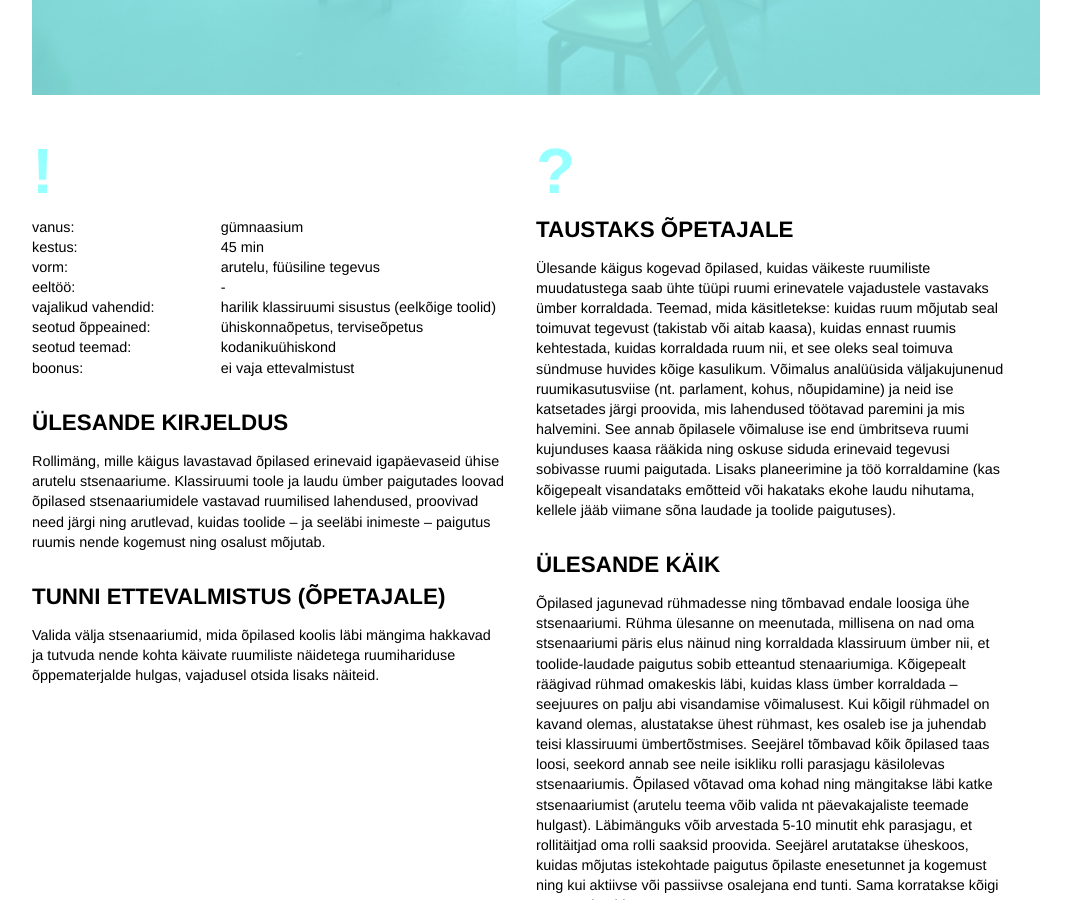
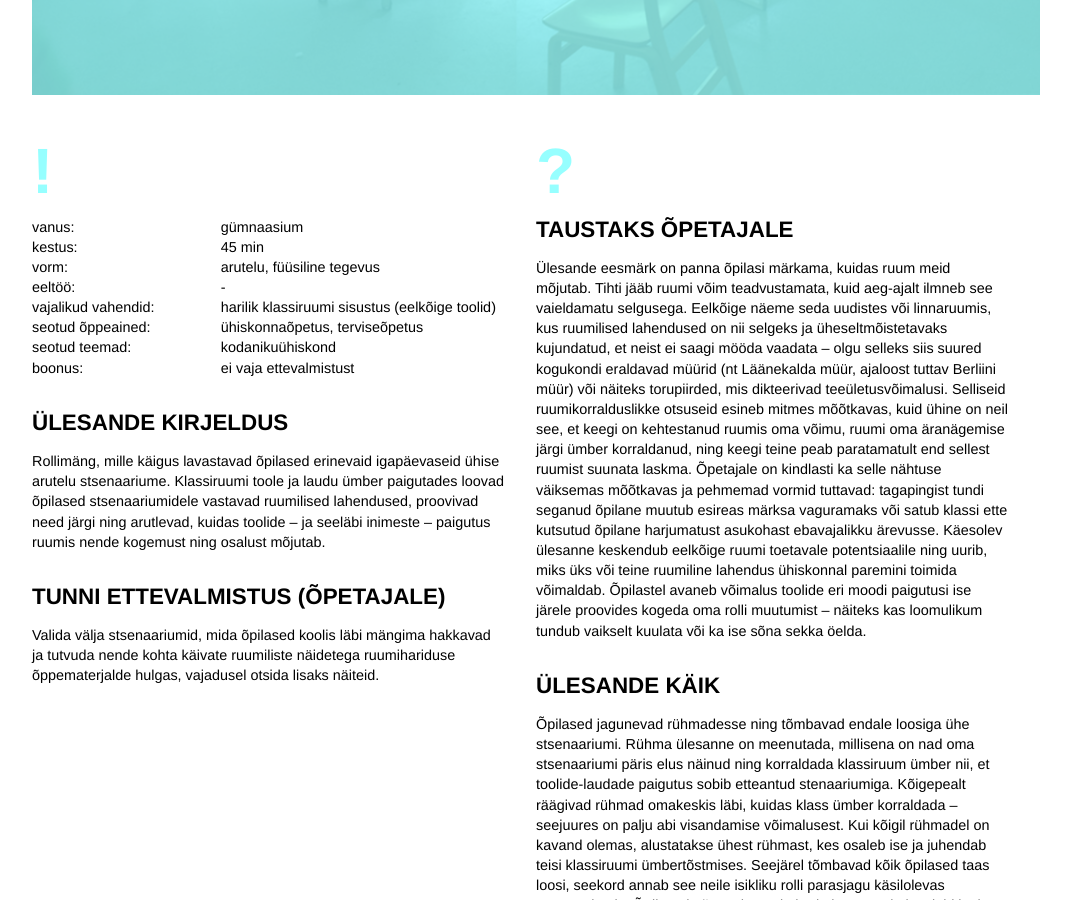
Before and after one commit to ruumiharidus/ruumiharidus.github.io, a Jekyll site: the page built from _posts/2015-12-04-istung.md, in a window 1280 px wide and 900 px high, scrolled down 699 px. Shown: the whole window, without its empty margins (104-1175 px from the left). Built offline with Jekyll 4.4.1, drawn with Linux system fonts in a browser that asks for light colours; nearby versions of some CDN libraries.

Commit message:
Updated 2015-12-04-istung.md

```diff
--- a/_posts/2015-12-04-istung.md
+++ b/_posts/2015-12-04-istung.md
@@ -32,7 +32,7 @@ Valida välja stsenaariumid, mida õpilased koolis läbi mängima hakkavad ja tu
 ### ?
 
 #### Taustaks õpetajale
-Ülesande käigus kogevad õpilased, kuidas väikeste ruumiliste muudatustega saab ühte tüüpi ruumi erinevatele vajadustele vastavaks ümber korraldada. Teemad, mida käsitletekse: kuidas ruum mõjutab seal toimuvat tegevust (takistab või aitab kaasa), kuidas ennast ruumis kehtestada, kuidas korraldada ruum nii, et see oleks seal toimuva sündmuse huvides kõige kasulikum. Võimalus analüüsida väljakujunenud ruumikasutusviise (nt. parlament, kohus, nõupidamine) ja neid ise katsetades järgi proovida, mis lahendused töötavad paremini ja mis halvemini. See annab õpilasele võimaluse ise end ümbritseva ruumi kujunduses kaasa rääkida ning oskuse siduda erinevaid tegevusi sobivasse ruumi paigutada. Lisaks planeerimine ja töö korraldamine (kas kõigepealt visandataks emõtteid või hakataks ekohe laudu nihutama, kellele jääb viimane sõna laudade ja toolide paigutuses).
+Ülesande eesmärk on panna õpilasi märkama, kuidas ruum meid mõjutab. Tihti jääb ruumi võim teadvustamata, kuid aeg-ajalt ilmneb see vaieldamatu selgusega. Eelkõige näeme seda uudistes või linnaruumis, kus ruumilised lahendused on nii selgeks ja üheseltmõistetavaks kujundatud, et neist ei saagi mööda vaadata – olgu selleks siis suured kogukondi eraldavad müürid (nt Läänekalda müür, ajaloost tuttav Berliini müür) või näiteks torupiirded, mis dikteerivad teeületusvõimalusi. Selliseid ruumikorralduslikke otsuseid esineb mitmes mõõtkavas, kuid ühine on neil see, et keegi on kehtestanud ruumis oma võimu, ruumi oma äranägemise järgi ümber korraldanud, ning keegi teine peab paratamatult end sellest ruumist suunata laskma. Õpetajale on kindlasti ka selle nähtuse väiksemas mõõtkavas ja pehmemad vormid tuttavad: tagapingist tundi seganud õpilane muutub esireas märksa vaguramaks või satub klassi ette kutsutud õpilane harjumatust asukohast ebavajalikku ärevusse. Käesolev ülesanne keskendub eelkõige ruumi toetavale potentsiaalile ning uurib, miks üks või teine ruumiline lahendus ühiskonnal paremini toimida võimaldab. Õpilastel avaneb võimalus toolide eri moodi paigutusi ise järele proovides kogeda oma rolli muutumist – näiteks kas loomulikum tundub vaikselt kuulata või ka ise sõna sekka öelda.
 
 #### Ülesande käik
 Õpilased jagunevad rühmadesse ning tõmbavad endale loosiga ühe stsenaariumi. Rühma ülesanne on meenutada, millisena on nad oma stsenaariumi päris elus näinud ning korraldada klassiruum ümber nii, et toolide-laudade paigutus sobib etteantud stenaariumiga. Kõigepealt räägivad rühmad omakeskis läbi, kuidas klass ümber korraldada – seejuures on palju abi visandamise võimalusest. Kui kõigil rühmadel on kavand olemas, alustatakse ühest rühmast, kes osaleb ise ja juhendab teisi klassiruumi ümbertõstmises. Seejärel tõmbavad kõik õpilased taas loosi, seekord annab see neile isikliku rolli parasjagu käsilolevas stsenaariumis. Õpilased võtavad oma kohad ning mängitakse läbi katke stsenaariumist (arutelu teema võib valida nt päevakajaliste teemade hulgast). Läbimänguks võib arvestada 5-10 minutit ehk parasjagu, et rollitäitjad oma rolli saaksid proovida. Seejärel arutatakse üheskoos, kuidas mõjutas istekohtade paigutus õpilaste enesetunnet ja kogemust ning kui aktiivse või passiivse osalejana end tunti. Sama korratakse kõigi stsenaariumidega.
```
